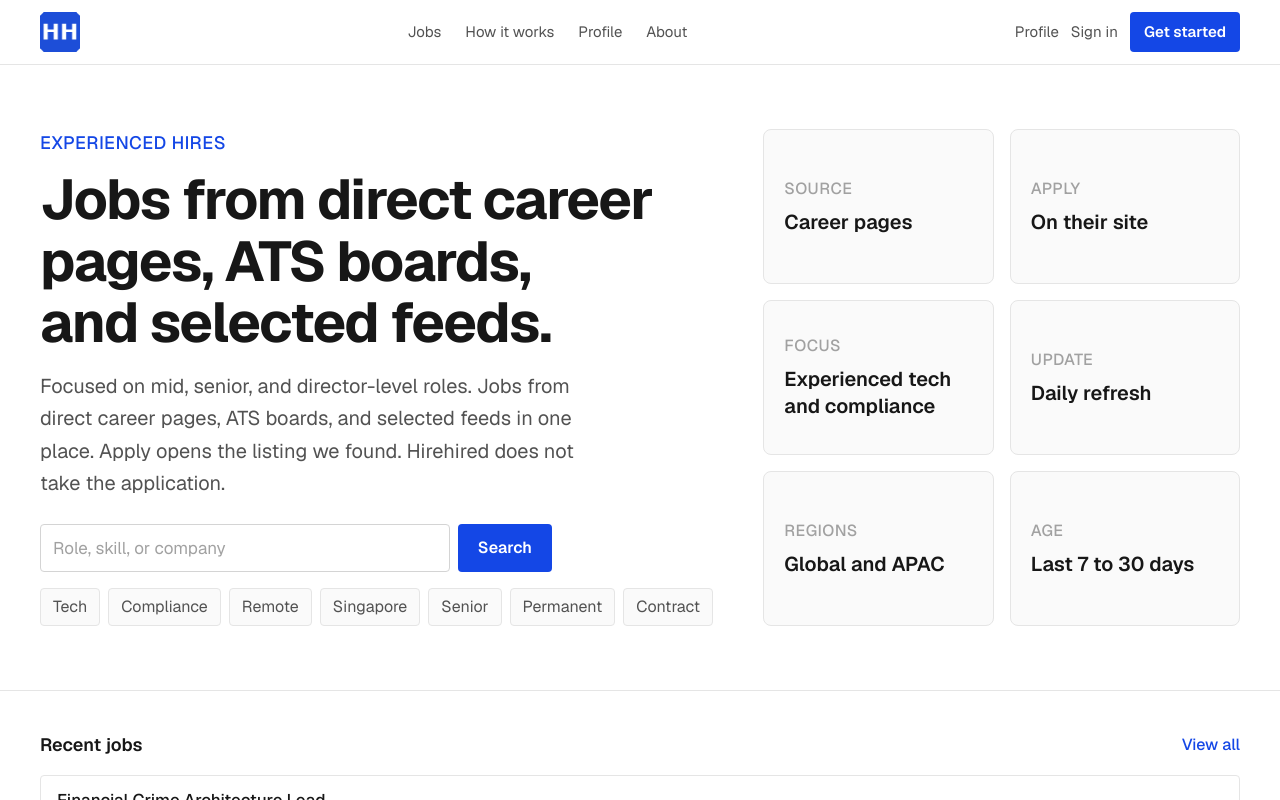
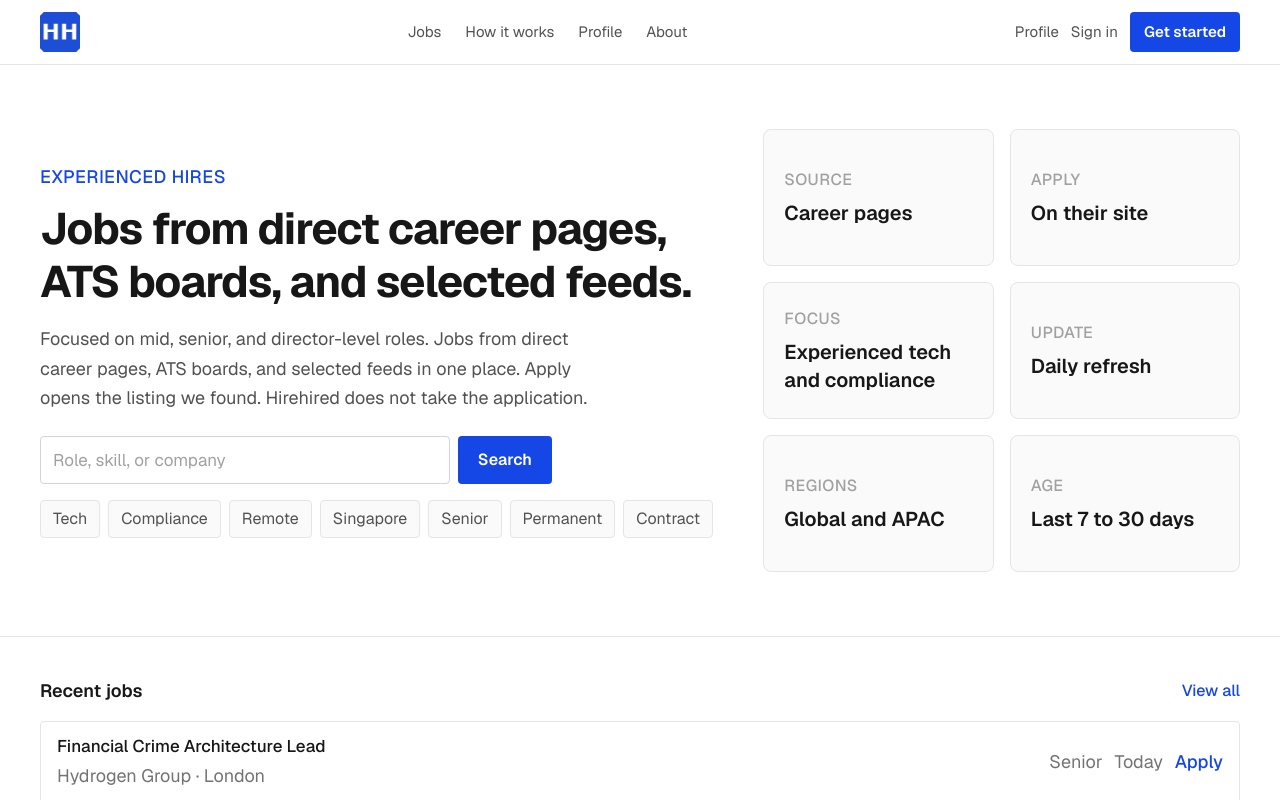
Before and after one commit to ohkariku-boop/Hirehired, a Next.js app: page / in a window 1280 px wide. Shown: the top 800 px of the page. Built offline with nearby package versions, Linux system fonts and the light colour scheme; no server answers.

Commit message:
Hero: smaller type; break after direct career pages,

```diff
--- a/src/app/page.tsx
+++ b/src/app/page.tsx
@@ -34,13 +34,14 @@ export default function Home() {
                 <p className="text-base sm:text-lg font-medium text-blue-700 mb-3 tracking-wide uppercase">
                   Experienced hires
                 </p>
-                <h1 className="text-[2.35rem] sm:text-[3.25rem] lg:text-[3.5rem] font-bold tracking-tight leading-[1.1]">
-                  Jobs from direct career pages, ATS boards,
-                  <br className="hidden sm:block" />{" "}
-                  and selected feeds.
+                <h1 className="text-3xl sm:text-4xl lg:text-[2.75rem] font-bold tracking-tight leading-[1.2]">
+                  Jobs from direct career pages,
+                  <br />
+                  ATS boards, and selected feeds.
                 </h1>
-                <p className="mt-4 text-lg sm:text-xl text-neutral-600 leading-relaxed max-w-xl">
-                  Focused on mid, senior, and director-level roles. Jobs from direct career pages, ATS boards, and selected feeds in one place. Apply
+                <p className="mt-4 text-base sm:text-lg text-neutral-600 leading-relaxed max-w-xl">
+                  Focused on mid, senior, and director-level roles. Jobs from direct
+                  career pages, ATS boards, and selected feeds in one place. Apply
                   opens the listing we found. Hirehired does not take the application.
                 </p>
 
```
